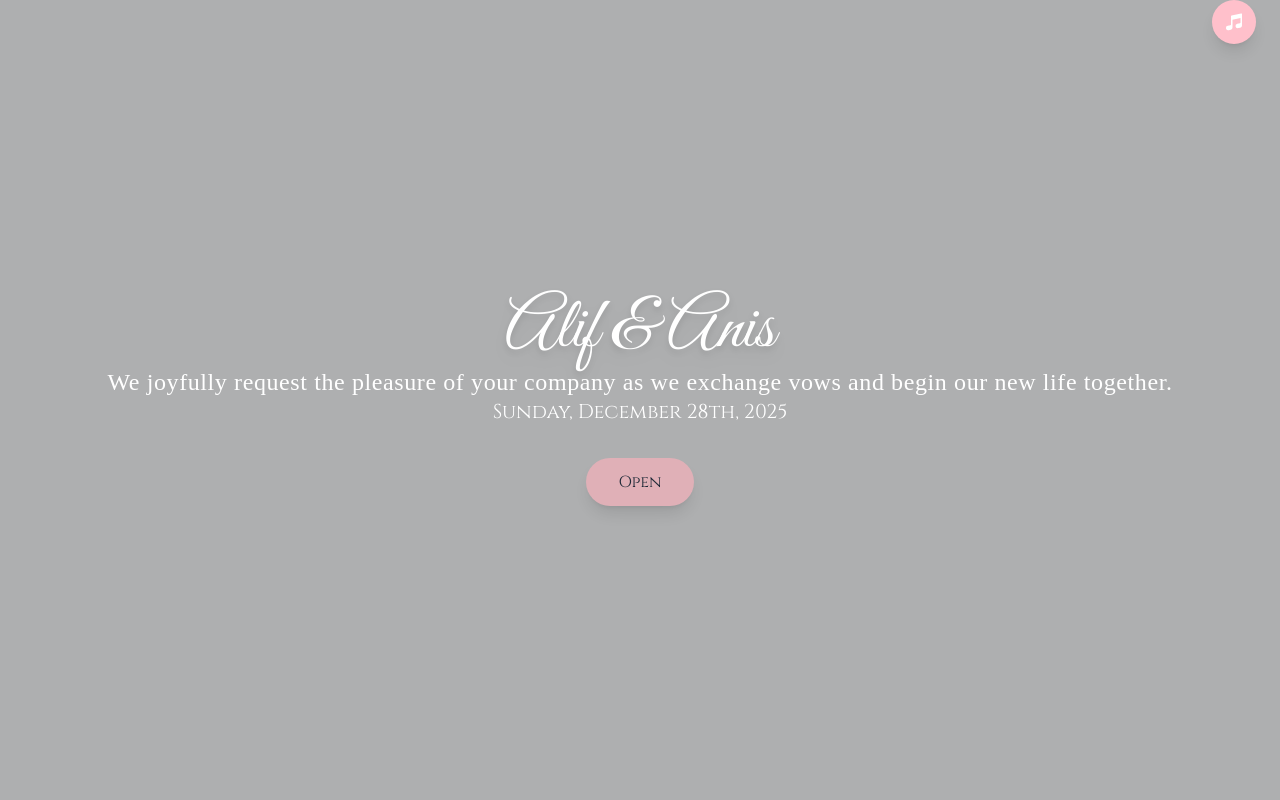
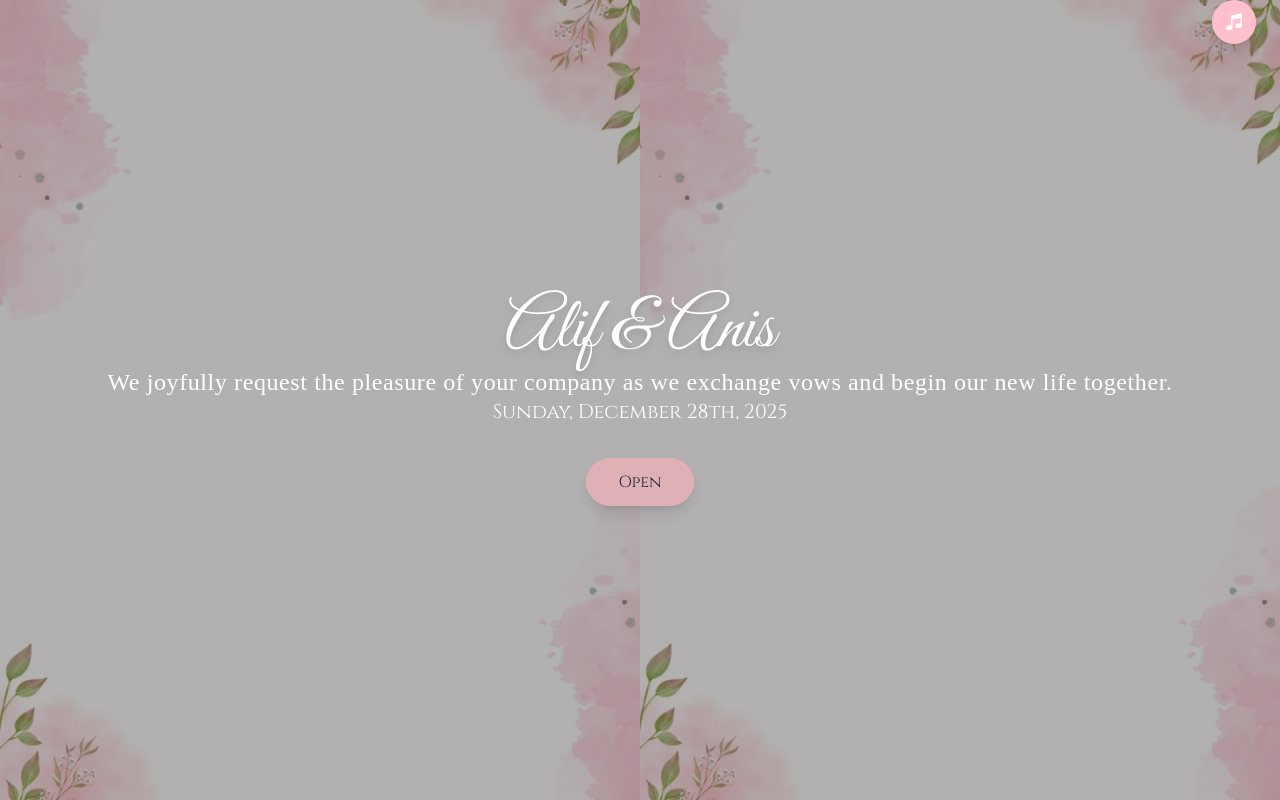
Before and after one commit to Naufal-Arif22/walimatulurus, a plain HTML site: page index.html in a window 1280 px wide. Drawn offline with nearby package versions, Linux system fonts and the light colour scheme; no server answers; a web font is replaced by a local one.

Commit message:
Update index.html

```diff
--- a/index.html
+++ b/index.html
@@ -111,11 +111,11 @@
             transition: transform 1s cubic-bezier(0.4, 0, 0.2, 1);
         }
         #left-page {
-            background-image: url('floralbg.png');
+            background-image: url('floralbg.jpg');
             background-position: left;
         }
         #right-page {
-            background-image: url('floralbg.png');
+            background-image: url('floralbg.jpg');
             background-position: right;
         }
 
@@ -917,7 +917,7 @@
                 const guestbookCollectionRef = collection(db, `artifacts/${appId}/public/data/guestbook-entries`);
 
 				// NEW: Declared the placeholder image as a constant for easy modification.
-				const backgroundImage = 'floralbg.png';
+				const backgroundImage = 'floralbg.jpg';
 				document.getElementById('left-page').style.backgroundImage = `url('${backgroundImage}')`;
 				document.getElementById('right-page').style.backgroundImage = `url('${backgroundImage}')`;
 				// --- Intro Screen & Main Content Toggle ---
```
